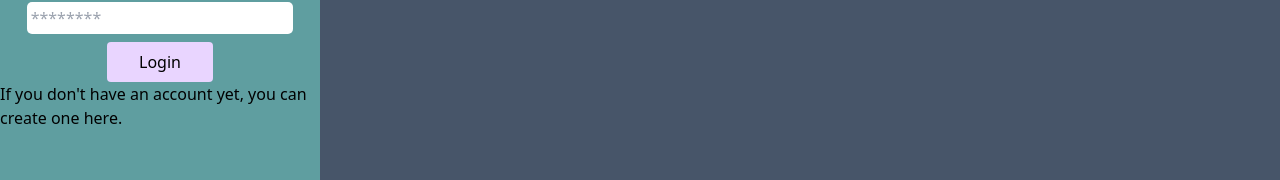
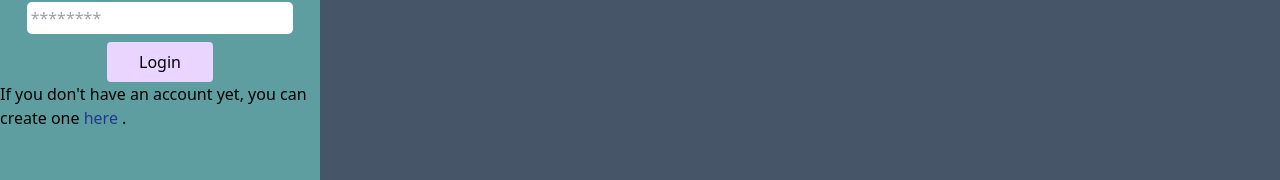
Before and after one commit to Habeebullahi01/Savoir_Care_Client, a Next.js app: page /auth/login in a window 1280 px wide. Shown: the part 322-502 px from the top of the page. Built offline with nearby package versions, Linux system fonts and the light colour scheme.

Commit message:
Changed API url

```diff
--- a/components/Login.js
+++ b/components/Login.js
@@ -33,7 +33,7 @@ const Login = ({ redPath }) => {
     // .post("http://localhost:4000/auth/login", {
     axios
       // .post("http://localhost:4000/auth/login", {
-      .post("https://e-store-server.cyclic.app/auth/login", {
+      .post("https://temporal-state-363009.rj.r.appspot.com/auth/login", {
         email: email,
         password: password,
         headers: {
@@ -135,7 +135,10 @@ const Login = ({ redPath }) => {
           </form>
           <p>
             {`If you don\'t have an account yet, you can create one`}
-            <Link href={"/auth/signup"}> here</Link>.
+            <span className="text-blue-900">
+              <Link href={"/auth/signup"}> here </Link>
+            </span>
+            .
           </p>
         </div>
 
--- a/pages/auth/signup.js
+++ b/pages/auth/signup.js
@@ -21,7 +21,7 @@ const SignUp = () => {
   const AuthRequest = ({ f_name, l_name, email, password }) => {
     // .post("http://localhost:4000/auth/signup", {
     axios
-      .post("https://e-store-server.cyclic.app/auth/signup", {
+      .post("https://temporal-state-363009.rj.r.appspot.com/auth/signup", {
         // .post("http://localhost:4000/auth/signup", {
         f_name: f_name,
         l_name: l_name,
@@ -160,7 +160,10 @@ const SignUp = () => {
           </form>
           <p>
             {`If you already have an account, you can login`}
-            <Link href={"/auth/login"}> here</Link>.
+            <span className="text-blue-900">
+              <Link href={"/auth/login"}> here </Link>
+            </span>
+            .
           </p>
         </div>
         <div
--- a/pages/shop/index.js
+++ b/pages/shop/index.js
@@ -70,7 +70,7 @@ export async function getServerSideProps() {
   // console.log(data.products[0]._id);
   let data;
   await axios
-    .get("https://e-store-server.cyclic.app/products", {
+    .get("https://temporal-state-363009.rj.r.appspot.com/products", {
       // .get("http://localhost:4000/products", {
       headers: {
         Origin: "http://localhost:3000",
--- a/pages/shop/product/[id]/index.js
+++ b/pages/shop/product/[id]/index.js
@@ -114,7 +114,8 @@ const Product = ({ props }) => {
     // console.log(auth);
     const call = async () => {
       await axios
-        .get(`https://e-store-server.cyclic.app/products/${id}`, {
+        .get(`https://temporal-state-363009.rj.r.appspot.com/products/${id}`, {
+          // .get(`https://e-store-server.cyclic.app/products/${id}`, {
           // .get(`http://localhost:4000/products/${id}`, {
           headers: {
             Authorization: props.auth,
```
